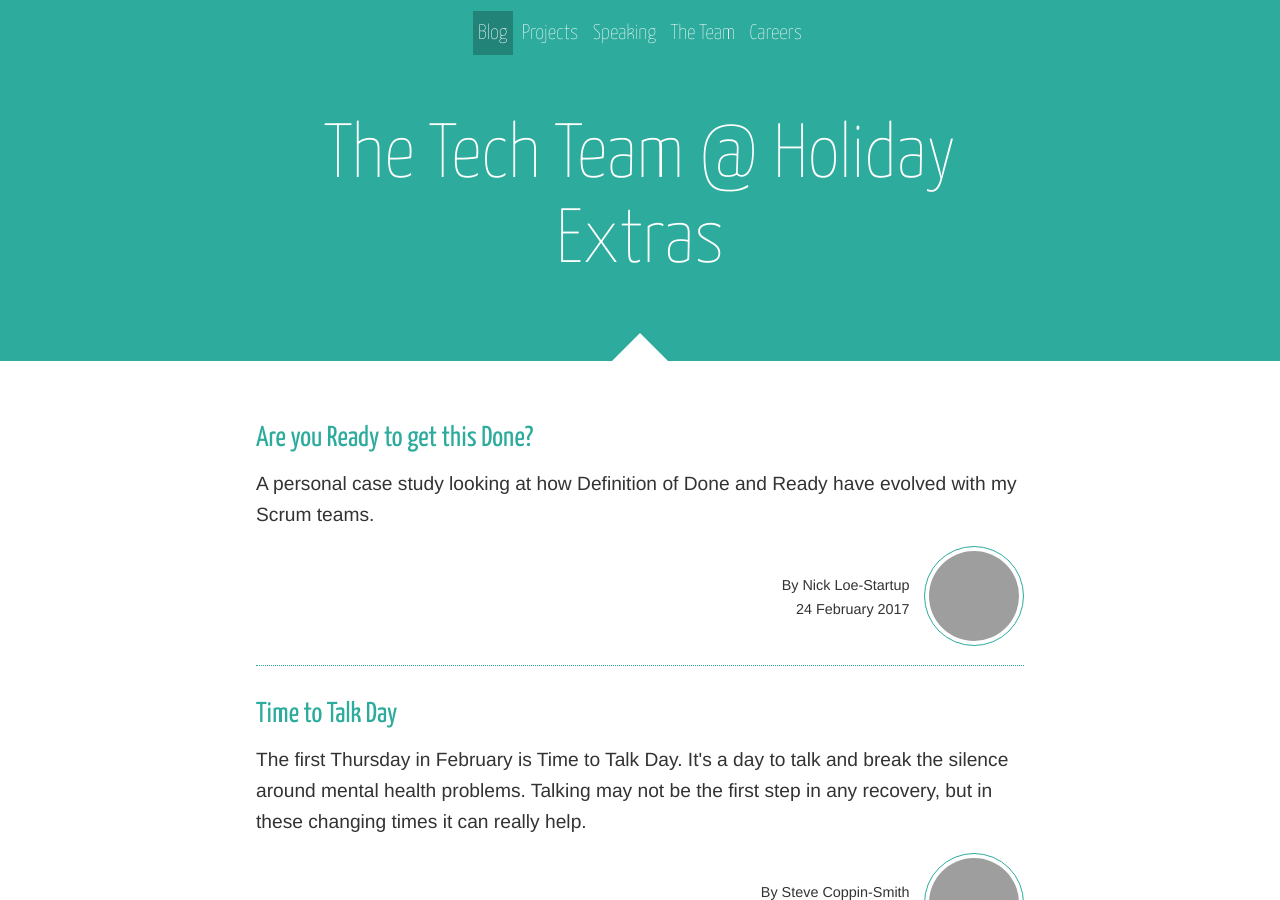
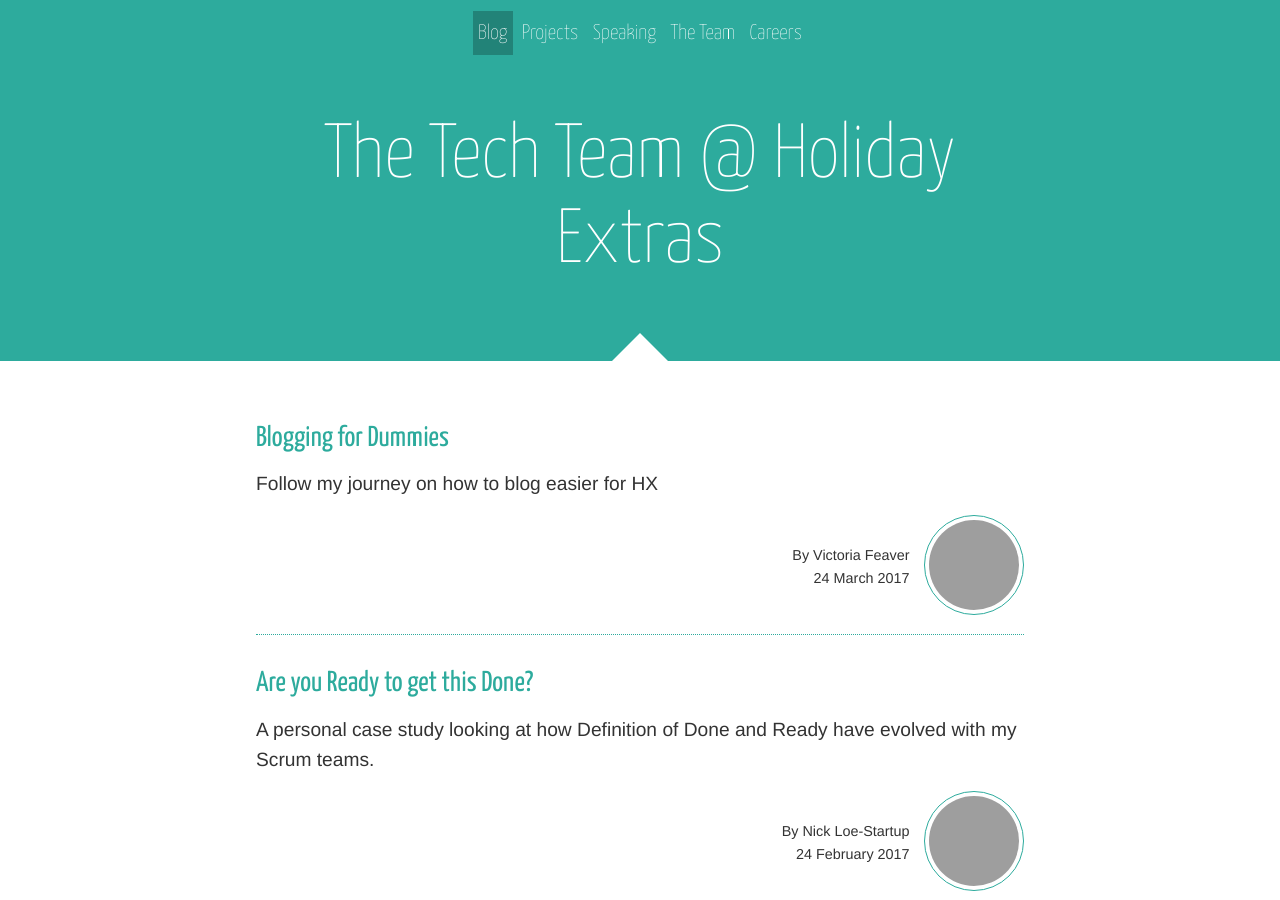
Before and after one commit to holidayextras/holidayextras.github.com, a Jekyll site: the page built from index.html, in a window 1280 px wide and 900 px high, cut to the strip 0-900 px from the top of the window. Built offline with Jekyll 4.4.1, drawn with Linux system fonts in a browser that asks for light colours; nearby versions of some CDN libraries; the list of posts is cut into pages by our own code; comment, search, counter and statistics services are not loaded; some of the changed text lies outside the part shown; grey boxes are pictures that could not be loaded.

Commit message:
First draft of blog for WIP PR

```diff
--- a/_data/members.yml
+++ b/_data/members.yml
@@ -197,3 +197,8 @@
   role: Developer Lead
   gravatar_md5: cb8f0fa4b705e5aed18e5ccf861455b6
   twitter: steve_coppin
+victoria_feaver:
+  name: Victoria Feaver
+  role: Scrum Master
+  gravatar_md5: 9c29fe1d10c4d627580363ddbc84d335
+  twitter: FeaverVictoria
--- /dev/null
+++ b/_posts/2017-03-24-blogging-for-dummies.md
@@ -0,0 +1,15 @@
+---
+layout: post
+title: Blogging for Dummies
+categories: Blogging
+author: victoria_feaver
+tags: Blogging
+comments: true
+excerpt: Follow my journey on how to blog easier for HX
+---
+
+## Why I found it *too* technical to upload a blog
+
+
+
+This is where I work [Holiday Extras](www.holidayextras.com)
```
